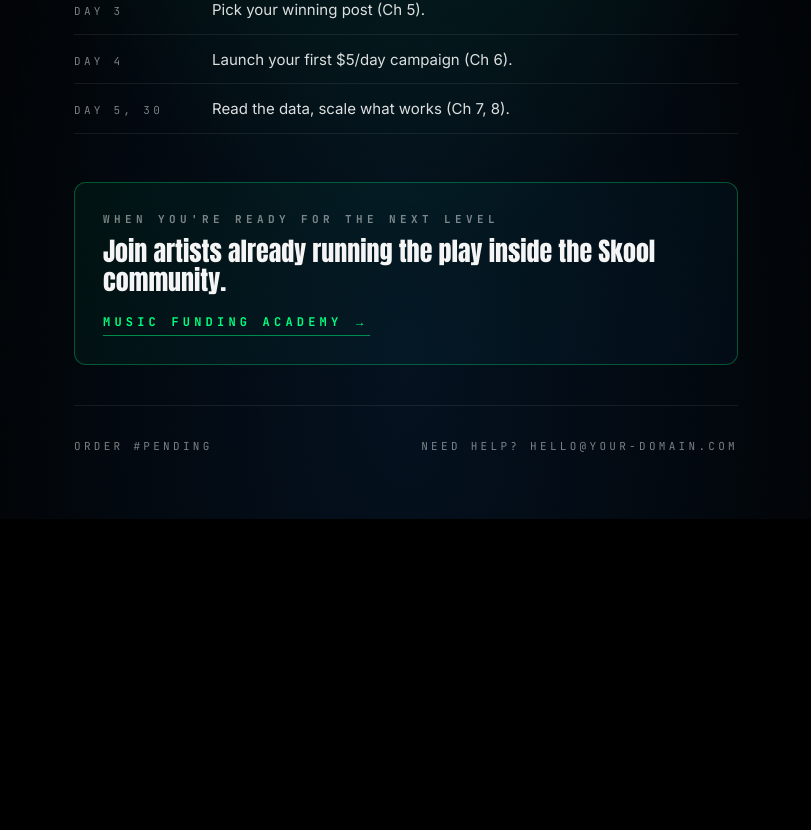
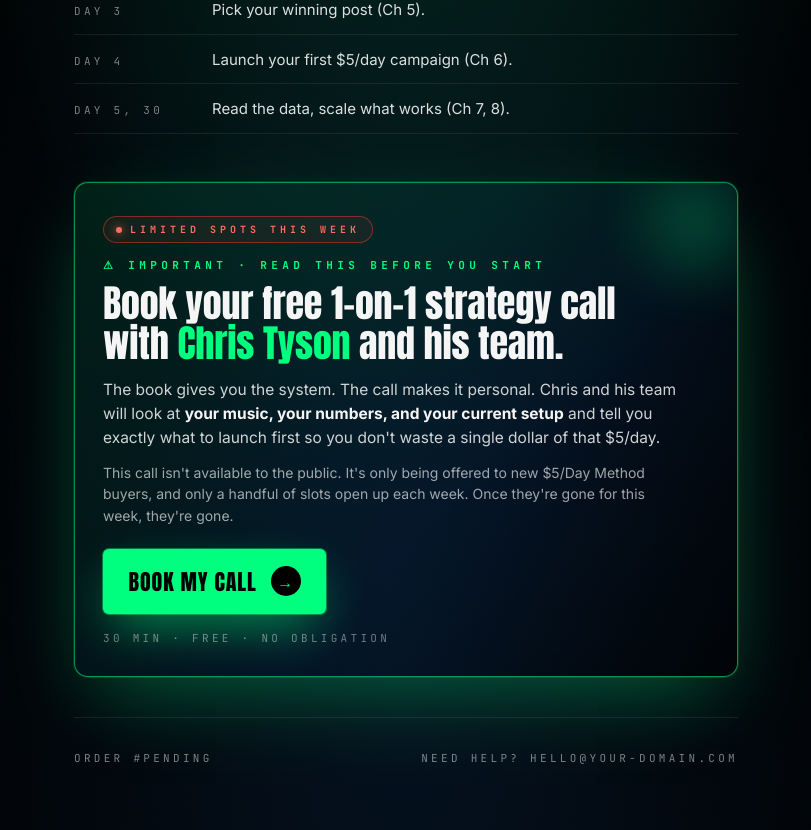
Before and after one commit to realchristyson/soundscore-crm, a Next.js app in the folder funnel/: page /thank-you in a window 1280 px wide. Shown: the part 956-1786 px from the top of the page, without its empty margins (234-1045 px from the left). Before the commit the page ends 1475 px from the top, so only its background shows below. Built offline with nearby package versions, Linux system fonts and the light colour scheme.

Commit message:
Thank-you: replace Skool community card with high-intent strategy call CTA (calendar booking)

```diff
--- a/funnel/app/thank-you/page.tsx
+++ b/funnel/app/thank-you/page.tsx
@@ -314,62 +314,182 @@
           </ol>
         </motion.div>
 
-        {/* community soft mention */}
+        {/* book a strategy call */}
         <motion.div
-          initial={{ opacity: 0 }}
-          animate={{ opacity: ready ? 1 : 0 }}
-          transition={{ duration: 0.6, delay: 1 }}
+          initial={{ opacity: 0, y: 12 }}
+          animate={{ opacity: ready ? 1 : 0, y: ready ? 0 : 12 }}
+          transition={{ duration: 0.7, delay: 1 }}
           style={{
-            padding: "1.75rem",
-            borderRadius: 12,
-            border: "1px solid rgba(0,255,127,0.3)",
+            padding: "2rem 1.75rem 1.85rem",
+            borderRadius: 14,
+            border: "1.5px solid rgba(0,255,127,0.55)",
             background:
-              "linear-gradient(135deg, rgba(0,255,127,0.05), rgba(30,136,255,0.04))",
+              "linear-gradient(135deg, rgba(0,255,127,0.10), rgba(30,136,255,0.06) 60%, rgba(0,0,0,0.5))",
             marginBottom: "2.5rem",
+            position: "relative",
+            overflow: "hidden",
+            boxShadow:
+              "0 30px 80px -20px rgba(0,255,127,0.35), 0 0 0 1px rgba(0,255,127,0.15)",
           }}
         >
+          {/* corner accent */}
+          <div
+            aria-hidden
+            style={{
+              position: "absolute",
+              top: -50,
+              right: -50,
+              width: 180,
+              height: 180,
+              borderRadius: "50%",
+              background:
+                "radial-gradient(circle, rgba(0,255,127,0.25) 0%, transparent 65%)",
+              filter: "blur(20px)",
+              pointerEvents: "none",
+            }}
+          />
+
+          {/* limited spots tag */}
+          <div
+            style={{
+              display: "inline-flex",
+              alignItems: "center",
+              gap: 8,
+              padding: "5px 12px",
+              border: "1px solid rgba(255,59,48,0.45)",
+              background: "rgba(255,59,48,0.08)",
+              borderRadius: 999,
+              fontFamily: "var(--font-jetbrains), monospace",
+              fontSize: 10,
+              letterSpacing: "0.4em",
+              color: "#FF6B5C",
+              textTransform: "uppercase",
+              fontWeight: 700,
+              marginBottom: 14,
+            }}
+          >
+            <span
+              style={{
+                width: 6,
+                height: 6,
+                borderRadius: "50%",
+                background: "#FF6B5C",
+                boxShadow: "0 0 10px #FF6B5C",
+              }}
+            />
+            Limited spots this week
+          </div>
+
           <div
             style={{
               fontFamily: "var(--font-jetbrains), monospace",
               fontSize: 11,
               letterSpacing: "0.4em",
-              color: "rgba(245,245,245,0.5)",
+              color: "#00FF7F",
               fontWeight: 700,
               textTransform: "uppercase",
               marginBottom: 10,
             }}
           >
-            When you&apos;re ready for the next level
+            ⚠ Important · Read this before you start
           </div>
+
           <div
             style={{
               fontFamily: "var(--font-anton), sans-serif",
-              fontSize: 26,
-              lineHeight: 1.1,
+              fontSize: "clamp(28px, 4.2vw, 38px)",
+              lineHeight: 1.05,
+              letterSpacing: "-0.005em",
               marginBottom: 14,
+              maxWidth: 560,
             }}
           >
-            Join artists already running the play inside the Skool community.
+            Book your free 1-on-1 strategy call with{" "}
+            <span style={{ color: "#00FF7F" }}>Chris Tyson</span> and his team.
           </div>
+
+          <p
+            style={{
+              fontSize: 15.5,
+              lineHeight: 1.55,
+              color: "rgba(245,245,245,0.85)",
+              marginBottom: 12,
+              maxWidth: 580,
+            }}
+          >
+            The book gives you the system. The call makes it personal. Chris
+            and his team will look at <strong style={{ color: "#F5F5F5" }}>your
+            music, your numbers, and your current setup</strong> and tell you
+            exactly what to launch first so you don&apos;t waste a single dollar
+            of that $5/day.
+          </p>
+
+          <p
+            style={{
+              fontSize: 14,
+              lineHeight: 1.55,
+              color: "rgba(245,245,245,0.65)",
+              marginBottom: 22,
+              maxWidth: 580,
+            }}
+          >
+            This call isn&apos;t available to the public. It&apos;s only being
+            offered to new $5/Day Method buyers, and only a handful of slots
+            open up each week. Once they&apos;re gone for this week,
+            they&apos;re gone.
+          </p>
+
           <a
-            href="https://www.musicfundingacademy.com/skool"
+            href="https://api.leadconnectorhq.com/widget/bookings/musicfunding/music"
             target="_blank"
             rel="noreferrer"
             style={{
-              display: "inline-block",
-              fontFamily: "var(--font-jetbrains), monospace",
-              fontSize: 12,
-              letterSpacing: "0.35em",
-              fontWeight: 700,
+              display: "inline-flex",
+              alignItems: "center",
+              gap: 14,
+              background: "#00FF7F",
+              color: "#000",
+              padding: "1rem 1.6rem",
+              fontFamily: "var(--font-anton), sans-serif",
+              fontSize: 22,
+              letterSpacing: "0.04em",
               textTransform: "uppercase",
-              color: "#00FF7F",
+              borderRadius: 6,
               textDecoration: "none",
-              borderBottom: "1px solid rgba(0,255,127,0.5)",
-              paddingBottom: 4,
+              boxShadow:
+                "0 20px 50px -10px rgba(0,255,127,0.55), 0 0 0 1px rgba(0,255,127,0.4)",
             }}
           >
-            Music Funding Academy →
+            Book My Call
+            <span
+              style={{
+                display: "inline-flex",
+                alignItems: "center",
+                justifyContent: "center",
+                width: 30,
+                height: 30,
+                background: "#000",
+                color: "#00FF7F",
+                borderRadius: "50%",
+                fontSize: 16,
+              }}
+            >
+              →
+            </span>
           </a>
+
+          <div
+            style={{
+              marginTop: 16,
+              fontFamily: "var(--font-jetbrains), monospace",
+              fontSize: 11,
+              letterSpacing: "0.3em",
+              color: "rgba(245,245,245,0.45)",
+              textTransform: "uppercase",
+            }}
+          >
+            30 min · Free · No obligation
+          </div>
         </motion.div>
 
         {/* footer line */}
```
